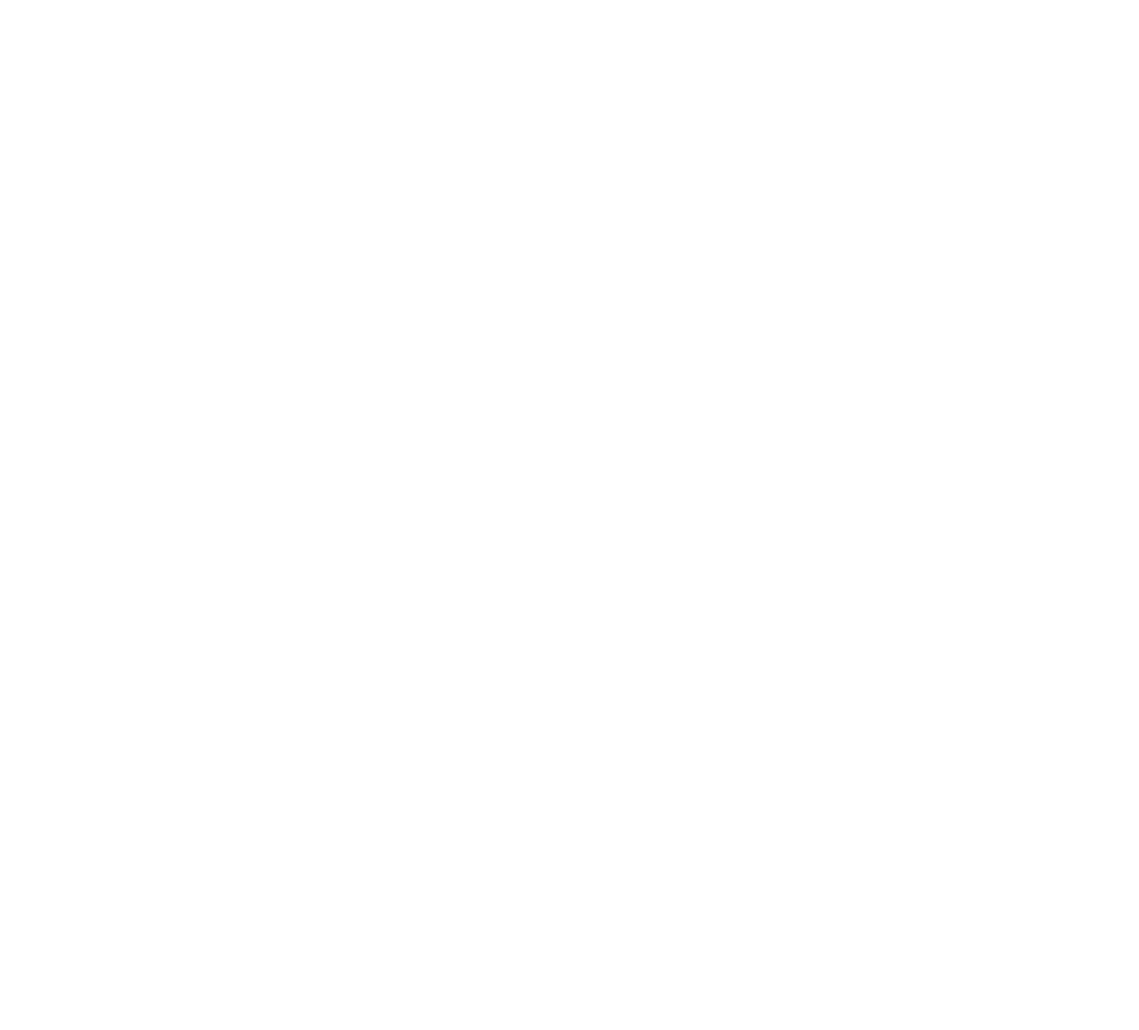
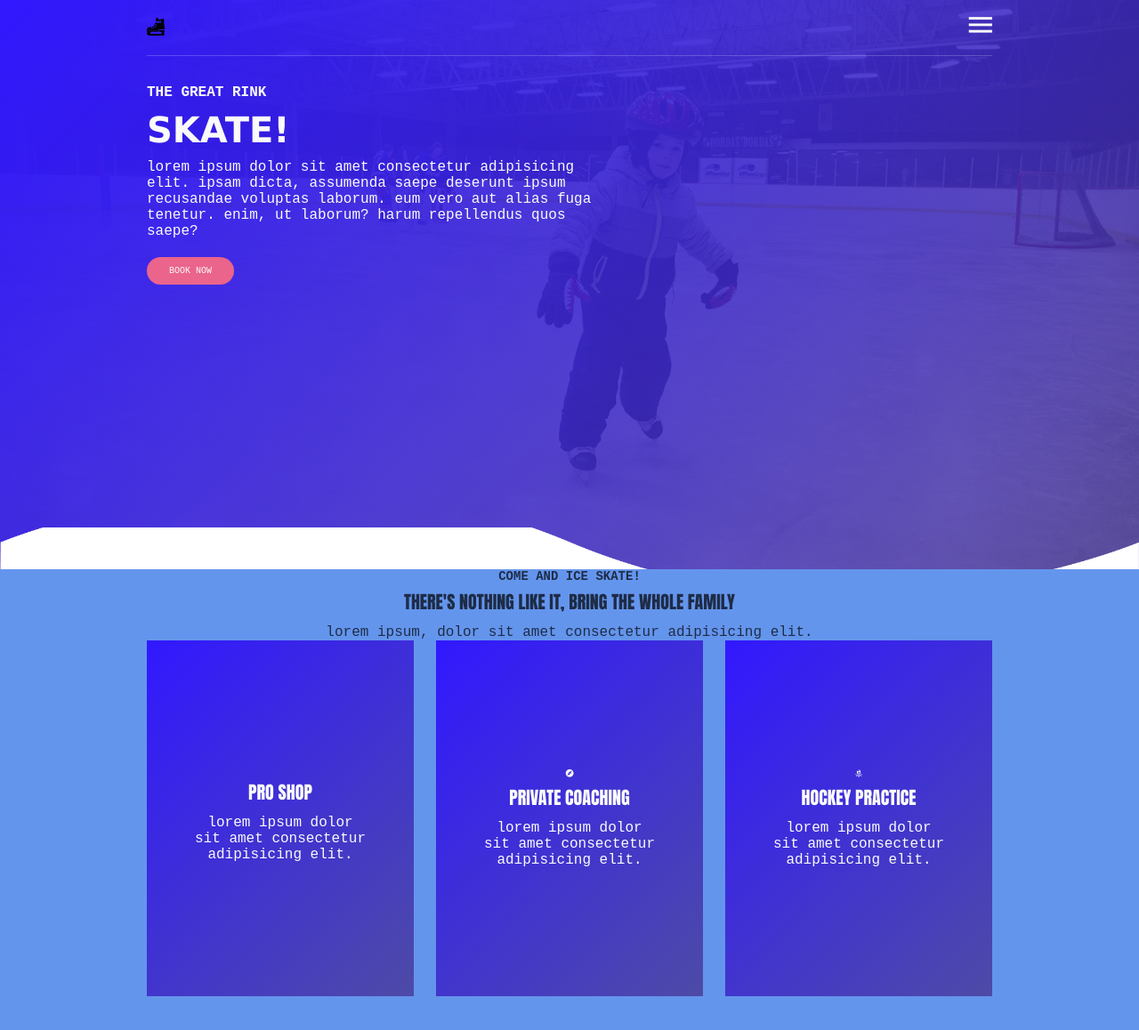
Before and after one commit to carloshernandez85/iceRinkSite, a plain HTML site: page index.html in a window 1280 px wide. Shown: the whole page at 89% size. Before the commit the page ends 800 px from the top, so only its background shows below. Drawn offline with nearby package versions, Linux system fonts and the light colour scheme.

Commit message:
Included navbar, hero and corresponding CSS

```diff
--- a/index.html
+++ b/index.html
@@ -5,12 +5,112 @@
     <meta charset="UTF-8">
     <meta name="viewport" content="width=device-width, initial-scale=1.0">
     <meta http-equiv="X-UA-Compatible" content="ie=edge">
+    <!-- ION ICONS -->
+    <link href="https://unpkg.com/ionicons@4.5.10-0/dist/css/ionicons.min.css" rel="stylesheet">
+    <!-- GOOGLE FONT -->
+    <link href="https://fonts.googleapis.com/css?family=Ubuntu&display=swap" rel="stylesheet">
+    <link href="https://fonts.googleapis.com/css?family=Roboto&display=swap" rel="stylesheet">
+    <!-- MY stylesheet -->
+    <link rel="stylesheet" href="./styles.css">
     <title>Fake Ice Rink</title>
 </head>
 
 <body>
-    <h1></h1>
+    <header>
+        <div class="container">
+            <nav>
+                <div class="nav-brand">
+                    <a href="index.html">
+                        <img src="/iceRinkSite/Images/hockeySkate.jpg" alt="">
+                    </a>
+                </div>
 
+                <div class="menu-icons open"><i class="icon ion-md-menu"></i></div>
+
+        </div>
+
+        <ul class="nav-list">
+            <div class="menu-icons close"><i class="icon ion-md-close"></i></div>
+
+
+
+            <li class="nav-item">
+                <a href="#" class="nav-link">Home</a>
+            </li>
+            <li class="nav-item">
+                <a href="#" class="nav-link">Locations</a>
+            </li>
+            <li class="nav-item">
+                <a href="#" class="nav-link">Pricing</a>
+            </li>
+            <li class="nav-item">
+                <a href="#" class="nav-link">Test</a>
+            </li>
+            <li class="nav-item">
+                <a href="#" class="nav-link">About</a>
+            </li>
+        </ul>
+        </nav>
+        </div>
+    </header>
+
+    <main>
+        <section class="hero">
+            <div class="container">
+                <div class="main-message">
+                    <h3>The great rink</h3>
+                    <h1>Skate!</h1>
+                    <p>Lorem ipsum dolor sit amet consectetur adipisicing elit. Ipsam dicta, assumenda saepe deserunt
+                        ipsum
+                        recusandae voluptas laborum. Eum vero aut alias fuga tenetur. Enim, ut laborum? Harum
+                        repellendus
+                        quos saepe?
+                    </p>
+                    <div class="cta">
+                        <a href="" class="btn">Book now</a>
+                    </div>
+                </div>
+            </div>
+        </section>
+
+        <section class="come-ice-skate">
+            <div class="container">
+                <div class="title-heading">
+                    <h3>Come and ice skate!</h3>
+                    <h1>There's nothing like it, bring the whole family</h1>
+                    <p>Lorem ipsum, dolor sit amet consectetur adipisicing elit.</p>
+                    <div class="activities-grid">
+                        <!-- grid item #1 -->
+                        <div class="activities-grid-item construct">
+                            <i class="icon ion-md"></i>
+                            <h1>Pro Shop</h1>
+                            <p>Lorem ipsum dolor sit amet consectetur adipisicing elit.</p>
+                        </div>
+                        <!-- grid item #2 -->
+                        <div class="activities-grid-item hiking">
+                            <i class="icon ion-md-compass"></i>
+                            <h1>private coaching</h1>
+                            <p>Lorem ipsum dolor sit amet consectetur adipisicing elit.</p>
+                        </div>
+                        <!-- grid item #3 -->
+                        <div class="activities-grid-item star-camping">
+                            <i class="icon ion-md-bonfire"></i>
+                            <h1>hockey practice</h1>
+                            <p>Lorem ipsum dolor sit amet consectetur adipisicing elit.</p>
+                        </div>
+
+
+                    </div>
+                </div>
+            </div>
+        </section>
+
+
+
+
+
+    </main>
+    <script type="text/javascript" src="/iceRinkSite/scripts.js"></script>
 </body>
 
 </html>
--- /dev/null
+++ b/scripts.js
@@ -0,0 +1,13 @@
+//function expression to select elements
+const selectElement = s => document.querySelector(s);
+
+//open the menu on click
+selectElement(".open").addEventListener("click", () => {
+  selectElement(".nav-list").classList.add("active");
+});
+
+//close the menu on click
+
+selectElement(".close").addEventListener("click", () => {
+  selectElement(".nav-list").classList.remove("active");
+});
--- /dev/null
+++ b/styles.css
@@ -0,0 +1,242 @@
+*,
+*::before,
+*::after {
+    margin: 0;
+    padding: 0;
+    box-sizing: inherit;
+}
+
+html {
+    font-family: 'Courier New', Courier, monospace;
+    font-size: 10px;
+    box-sizing: border-box;
+}
+
+a {
+    text-decoration: none;
+}
+
+ul {
+    list-style: none;
+}
+
+p {
+    font-size: 1.6rem;
+}
+
+img {
+    width: 100%;
+    max-width: 100%;
+    height: auto;
+}
+
+section {
+    padding: 5rem 0;
+}
+
+body {
+    background-color: cornflowerblue;
+}
+
+/* HEADER */
+
+header {
+    width: 100%;
+    height: 5rem;
+    position: absolute;
+    top: 0;
+    left: 0;
+    z-index: 1;
+}
+
+.container {
+    width: 100%;
+    max-width: 98rem;
+    margin: 0 auto;
+    padding: 0 1.5rem;
+}
+
+nav {
+    width: 100%;
+    display: flex;
+    align-items: center;
+    justify-content: space-between;
+    padding: 1rem 0;
+    border-bottom: 1px solid rgba(255, 255, 255, .2);
+}
+
+.nav-brand {
+    width: 2rem;
+}
+
+.menu-icons i {
+    font-size: 3.5rem;
+    color: #fafafa;
+    cursor: pointer;
+}
+
+.close i {
+    color: #eb648c;
+}
+
+.nav-list {
+    width: 25rem;
+    height: 100vh;
+    background-color: #d7d4ed;
+    position: fixed;
+    top: 0;
+    right: -26rem;
+    display: flex;
+    flex-direction: column;
+    align-items: center;
+    justify-content: center;
+    z-index: 1500;
+    transition: all 650ms ease-in-out;
+}
+
+.nav-list.active {
+    right: 0;
+}
+
+.close {
+    position: absolute;
+    top: 1rem;
+    left: 1.5rem;
+}
+
+.nav-item {
+    margin: 1.5rem 0;
+}
+
+nav-link {
+    font-size: 1.6rem;
+    text-transform: uppercase;
+    color: rgba(0, 0, 0, .7);
+}
+
+/* HERO SECTION  */
+
+.hero {
+    width: 100%;
+    height: 80vh;
+    background: linear-gradient(135deg, rgba(49, 24, 1310.9) 0%, rgba(72, 56, 149, 0.8) 100%), url(Images/rinkImage.png) center no-repeat;
+    background-size: cover;
+    position: relative;
+}
+
+.hero::before{
+    content: "";
+    position: absolute;
+    left: 0;
+    bottom: 0;
+    width: 100%;
+    height: 4.7rem;
+    background: url(Images/smallWave.jpg) center no-repeat;
+    background-size: cover;
+}
+
+.main-message{
+    width: 100%;
+    max-width: 50rem;
+    color: #fafafa;
+    text-transform: uppercase;
+    transform: translateY(20%);
+}
+
+.main-message h3{
+    font-size: 1.6rem;
+}
+
+.main-message h1{
+    font-family: 'Lucida Sans', 'Lucida Sans Regular';
+    font-size: 4rem;
+    margin: 1rem 0;
+}
+
+.main-message p{
+   text-transform: lowercase;
+}
+
+.btn{
+    background-color: #eb648c;
+    border-radius: 2rem;
+    color: #fafafa;
+    display: inline-block;
+    margin-top: 2rem;
+    padding: 1rem 2.5rem;
+    text-transform: uppercase;
+    transition: background-color 650ms;
+}
+
+.btn:hover{
+    background-color: #ce587b;
+}
+
+/* EXPERIENCE THE ICE RINK */
+
+.come-ice-skate{
+    padding: 0;
+}
+
+.title-heading{
+    text-align: center;
+    text-transform: uppercase;
+    margin-bottom: 10rem;
+    color: rgba(0,0,0, .7);
+}
+
+.title-heading h3{
+    font-size: 1.4rem;
+}
+
+.title-heading h1{
+    font-family: Impact, Haettenschweiler, 'Arial Narrow Bold', sans-serif;
+    font-size: 2rem;
+    margin: .5rem 0 1rem;
+}
+
+.title-heading p{
+    text-transform: lowercase;
+}
+
+.activities-grid{
+    display: grid;
+    grid-template-columns: repeat(auto-fit, minmax(25rem, 1fr));
+    grid-gap: 2.5rem;
+}
+
+.activities-grid-item{
+    height: 40rem;
+    padding: 5rem;
+    color: #fafafa;
+    position: relative;
+    display: flex;
+    flex-direction: column;
+    justify-content: center;
+    cursor: pointer;
+    z-index: 1;
+}
+
+.activities-grid-item::before{
+    content: "";
+    position: absolute;
+    top: 0;
+    left: 0;
+    width: 100%;
+    height: 100%;
+    z-index: -1;
+    background-image: linear-gradient(135deg, rgba(49, 24, 1310.9) 0%, rgba(72, 56, 149, 0.8) 100%);
+}
+
+.construct{
+    background-image: url(Images/proShop.jpg) center no-repeat;
+}
+
+.hiking{
+    background-image: url(Images/proShop.jpg) center no-repeat;
+}
+
+star-camping{
+    background-image: url(Images/proShop.jpg) center no-repeat;
+}
+}
```
Also changed, not shown: Images/hockeySkate.jpg (added), Images/proShop.jpg (added), Images/rinkImage.png (added), Images/smallWave.jpg (added).
